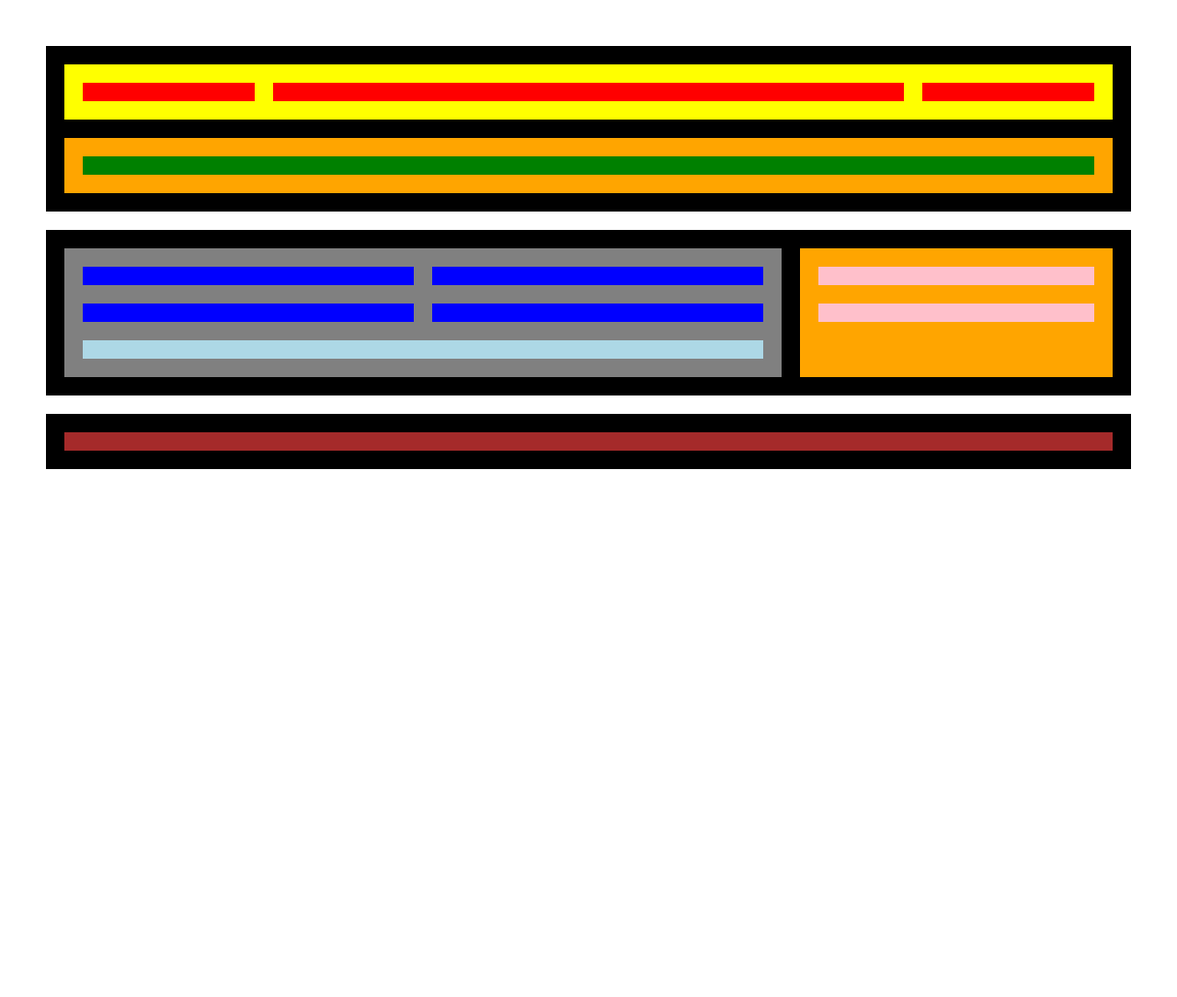
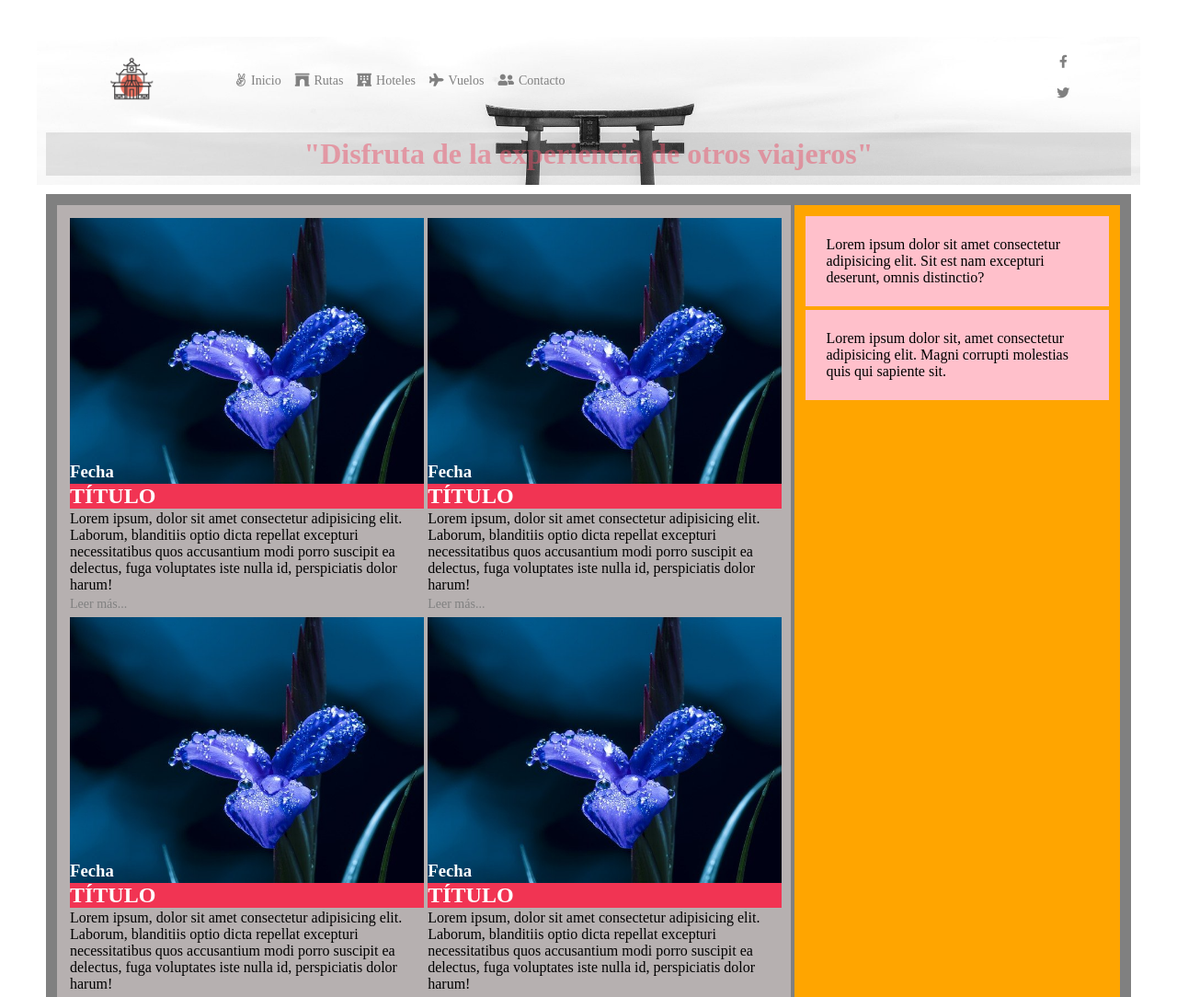
Before and after one commit to xavambro/M3.Flexbox, a plain HTML site: page index.html in a window 1280 px wide. Shown: the top 1084 px of the page at 92% size. Before the commit the page ends 800 px from the top, so only its background shows below. Drawn offline with Linux system fonts and the light colour scheme.

Commit message:
Ejercicio 5

```diff
--- a/estilos/estilos.css
+++ b/estilos/estilos.css
@@ -1,8 +1,6 @@
 *{
     margin:10px;
     padding:10px;
-
-
 }
 
 body{
@@ -11,57 +9,121 @@ body{
 
 
 }
+/*Header*/
+header *{
+    margin:5px;
+    padding:0;
+}
 .header{
+
     display:flex;
     flex-flow:column nowrap;
-    background-color:black;
+    background-image:url(../img/capçalera.jpg);
+    background-position:center;
+    background-size:cover;
+    margin:0;
+    padding:0;
 
 
 }
     .header-item1{
         display:flex;
         justify-content:space-evenly;
-        background:yellow;
-    }
-    .header-item2{
-        background:orange;
-    }
-    .nav1{
-        flex-grow:1;
-        background:red;
+
 
     }
+
+    .nav1{
+        display:flex;
+        justify-content:center;
+        align-items:center;
+        flex-grow:1;
+
+
+    }
+        .nav1 img{
+            height:50px;
+        }
     .nav2{
+        display:flex;
+        align-items:center;
         flex-grow:4;
-        background:red;
+
     }
+
     .nav3{
+        display:flex;
+        flex-direction:column;
+        align-items:center;
         flex-grow:1;
-        background:red;
+
 
     }
     .h1{
-        background:green;
+        display:flex;
+        justify-content:center;
+        /*Con el valor del final de rgb cambiamos la opacidad*/
+        color:rgb(233, 85, 109,0.5);
+        background-color:rgb(0,0,0,0.1)
+
     }
+    a{
+        text-decoration:none;
+        color:grey;
+        font-size:14px;
+    }
+    a:hover{
+        color:black;
 
+    }
+/*Section*/
 section{
     display:flex;
+    background:grey;
 
-    background:black;
+}
+section *{
+    margin:2px;
 
+}
+article *{
+    padding:0
 }
 article{
     display:flex;
     flex-direction:row;
     flex-wrap:wrap;
+    flex-basis:70%;
     flex-grow:2;
-    background: grey;
+    background: rgb(182, 176, 176);
 
 }
+
     .article{
-        background:blue;
+
         flex-grow:1;
         flex-basis:40%;
+
+    }
+        h3{
+            margin-top:-30px;
+            color:white;
+
+
+        }
+        h2{
+
+            text-transform: uppercase;
+            color:white;
+            background-color: rgb(241, 52, 83);
+            width:100%;
+
+        }
+        .article img{
+            width:100%;
+
+            background-color: pink;
+
         }
 
     .articleinfo{
@@ -72,6 +134,7 @@ article{
 aside{
     display:flex;
     flex-direction:column;
+    flex-basis:30%;
     flex-grow:1;
     background:orange;
 }
@@ -83,13 +146,24 @@ aside{
         background:pink;
     }
 
+/*Footer*/
 footer{
+
     background:black;
 
+
 }
+footer *{
+    margin:0;
+    padding:0;
+}
+    .copyright{
+        display:flex;
+        justify-content: center;
+    }
+    .copyright p{
 
-.copyright{
-    background:brown;
+        color:white;
     }
 
 /*Media queries*/
@@ -106,6 +180,4 @@ footer{
         flex-basis:30%
     }
 
-
-
 }
--- a/index.html
+++ b/index.html
@@ -2,6 +2,8 @@
 <html>
     <head>
         <title>Flexbox</title>
+        <!--Iconos Font-Awesome-->
+        <link rel="stylesheet" href="https://cdnjs.cloudflare.com/ajax/libs/font-awesome/5.15.2/css/all.min.css">
         <link rel="stylesheet" href="estilos/estilos.css">
     </head>
     <body>
@@ -9,13 +11,22 @@
         <!--Header-->
         <header class="header">
             <div class="header-item1">
-                <div class="nav1"></div>
-                <div class="nav2"></div>
-                <div class="nav3"></div>
+                <div class="nav1"><a href="#"><img src="./img/logo.png" alt="logo"></a></div>
+                <div class="nav2">
+                    <a href="#"><i class="fab fa-angellist"></i>Inicio</a>
+                    <a href="#"><i class="fas fa-archway"></i>Rutas</a>
+                    <a href="#"><i class="fas fa-hotel"></i>Hoteles</a>
+                    <a href="#"><i class="fas fa-plane"></i>Vuelos</a>
+                    <a href="#"><i class="fas fa-user-friends"></i>Contacto</a>
+                </div>
+                <div class="nav3">
+                    <a href="#"><i class="fab fa-facebook-f"></i></a>
+                    <a href="#"><i class="fab fa-twitter"></i></a>
+                </div>
 
             </div>
             <div class="header-item2">
-                <div class="h1"></div>
+                <div class="h1"><h1>"Disfruta de la experiencia de otros viajeros"</h1></div>
 
             </div>
 
@@ -23,21 +34,49 @@
         <!--Section-->
         <section>
             <article>
-                <div class="article"></div>
-                <div class="article"></div>
-                <div class="article"></div>
-                <div class="article"></div>
+                <div class="article">
+                    <img src="./img/nature-5158746_640.jpg" alt="Imagen del articulo">
+                    <h3>Fecha</h3>
+                    <h2>Título</h2>
+                    <p>Lorem ipsum, dolor sit amet consectetur adipisicing elit. Laborum, blanditiis optio dicta repellat excepturi necessitatibus quos accusantium modi porro suscipit ea delectus, fuga voluptates iste nulla id, perspiciatis dolor harum!</p>
+                    <a href="#">Leer más...</a>
+
+                </div>
+                <div class="article">
+                    <img src="./img/nature-5158746_640.jpg" alt="Imagen del articulo">
+                    <h3>Fecha</h3>
+                    <h2>Título</h2>
+                    <p>Lorem ipsum, dolor sit amet consectetur adipisicing elit. Laborum, blanditiis optio dicta repellat excepturi necessitatibus quos accusantium modi porro suscipit ea delectus, fuga voluptates iste nulla id, perspiciatis dolor harum!</p>
+                    <a href="#">Leer más...</a>
+
+                </div>
+                <div class="article">
+                    <img src="./img/nature-5158746_640.jpg" alt="Imagen del articulo">
+                    <h3>Fecha</h3>
+                    <h2>Título</h2>
+                    <p>Lorem ipsum, dolor sit amet consectetur adipisicing elit. Laborum, blanditiis optio dicta repellat excepturi necessitatibus quos accusantium modi porro suscipit ea delectus, fuga voluptates iste nulla id, perspiciatis dolor harum!</p>
+                    <a href="#">Leer más...</a>
+
+                </div>
+                <div class="article">
+                    <img src="./img/nature-5158746_640.jpg" alt="Imagen del articulo">
+                    <h3>Fecha</h3>
+                    <h2>Título</h2>
+                    <p>Lorem ipsum, dolor sit amet consectetur adipisicing elit. Laborum, blanditiis optio dicta repellat excepturi necessitatibus quos accusantium modi porro suscipit ea delectus, fuga voluptates iste nulla id, perspiciatis dolor harum!</p>
+                    <a href="#">Leer más...</a>
+
+                </div>
                 <div class="articleinfo"></div>
             </article>
             <aside>
-                <div class="aside1"></div>
-                <div class="aside2"></div>
+                <div class="aside1"><p>Lorem ipsum dolor sit amet consectetur adipisicing elit. Sit est nam excepturi deserunt, omnis distinctio?</p></div>
+                <div class="aside2"><p>Lorem ipsum dolor sit, amet consectetur adipisicing elit. Magni corrupti molestias quis qui sapiente sit.</p></div>
 
             </aside>
         </section>
         <!--Footer-->
         <footer>
-            <div class="copyright"></div>
+            <div class="copyright"><p>Copyright</p></div>
         </footer>
 
     </body>
```
Also changed, not shown: img/capçalera.jpg (added), img/logo.png (added), img/nature-5158746_640.jpg (added). Lines whose indentation alone changed are shown as unchanged.
